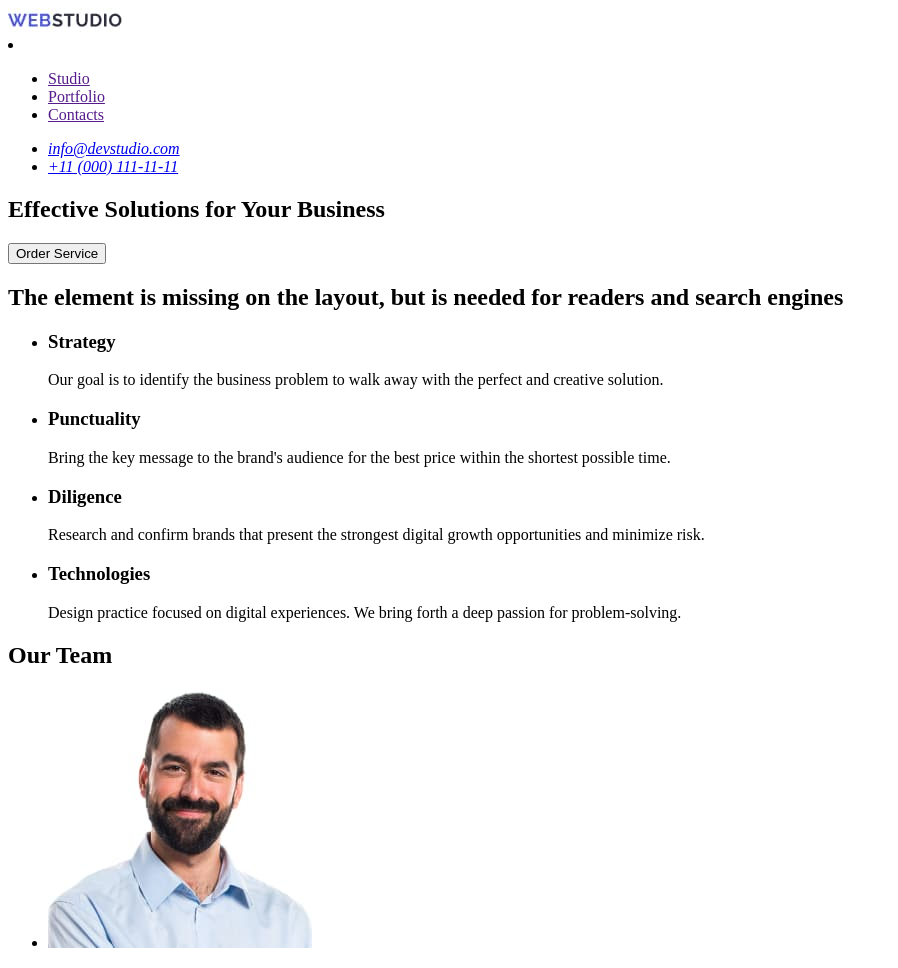
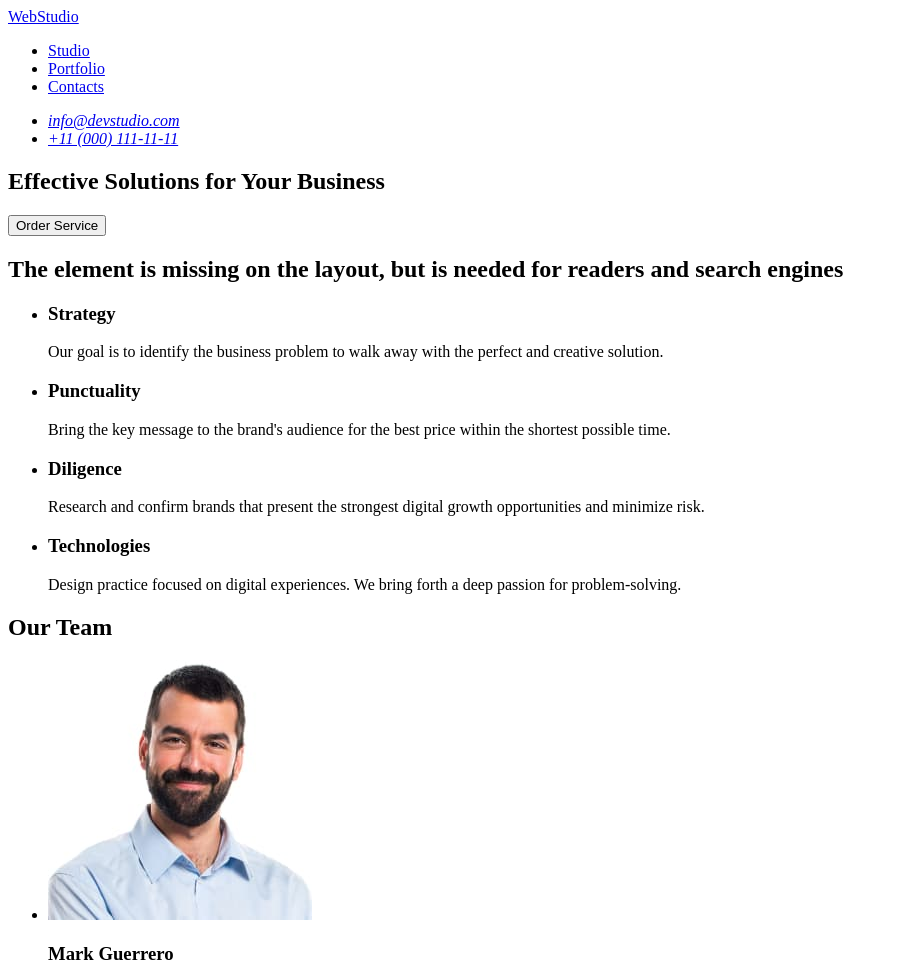
Before and after one commit to anatoliy2221/goit-markup-hw-01, a plain HTML site: page index.html in a window 1280 px wide. Shown: the top 968 px of the page, without its empty margins (0-898 px from the left). Drawn offline with Linux system fonts and the light colour scheme.

Commit message:
second attempt

```diff
--- a/index.html
+++ b/index.html
@@ -10,21 +10,12 @@
 <body>
     <header>
         <nav>
-            <a href="/">
-                <img src="./images/Logo.jpg" alt="logo">
-            </a>
-                <li>
+            <a href="/">WebStudio</a>
         <ul>
-            <li>
-                <a href="">Studio</a>
-            </li>
-            <li>
-                <a href="">Portfolio</a>
-            </li>
-            <li>
-                <a href="">Contacts</a>
-            </li>
-            </ul>
+            <li><a href="#">Studio</a></li>
+            <li><a href="#">Portfolio</a></li>
+            <li><a href="#">Contacts</a></li>
+        </ul>
         </nav>
         <address>
         <ul>
@@ -101,8 +92,7 @@
     </main>
 
     <footer>
-        <a href="/">
-            <img src="./images/Logo.jpg" alt="logo"></a>
+        <a href="/">WebStudio</a>
         <p>Increase the flow of customers and sales for your business with digital marketing & growth solutions.</p>
     </footer>
 </body>
```
